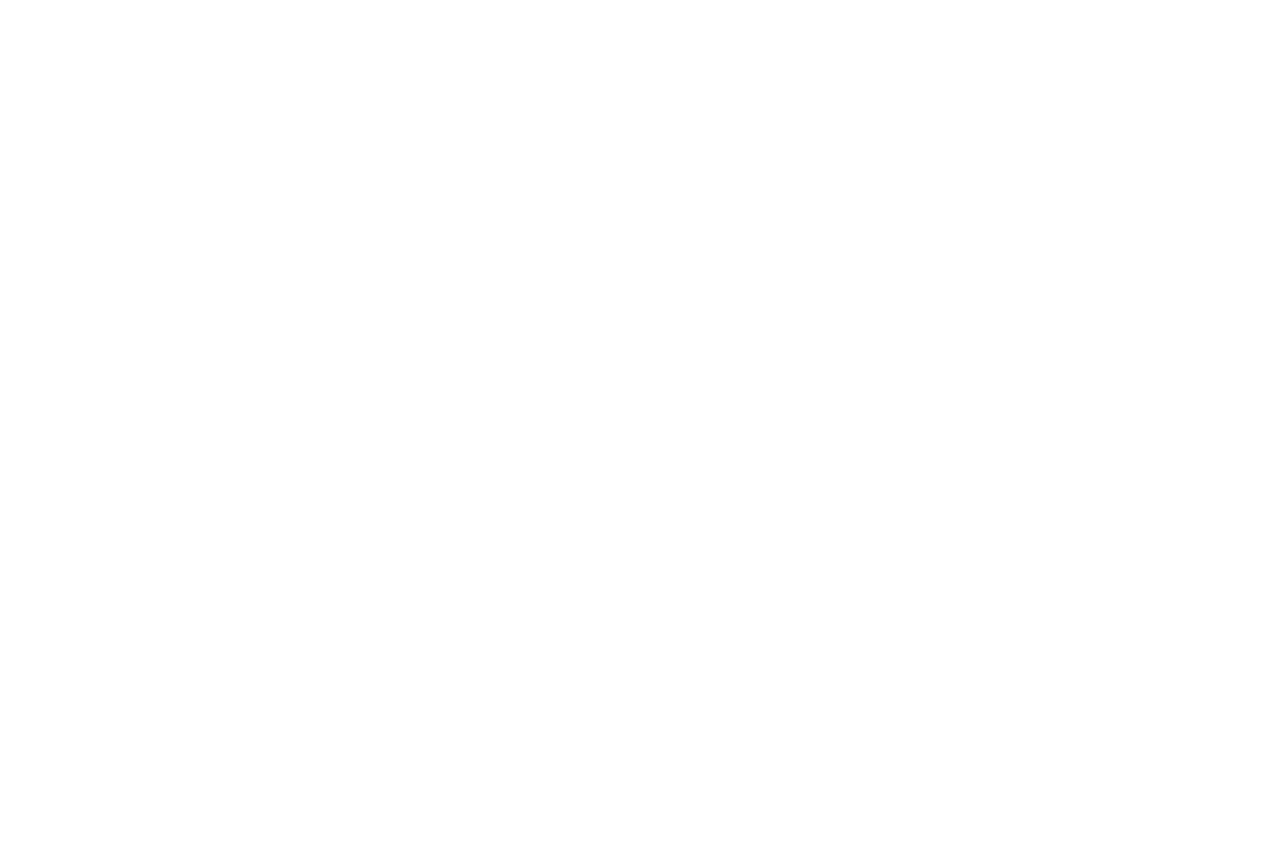
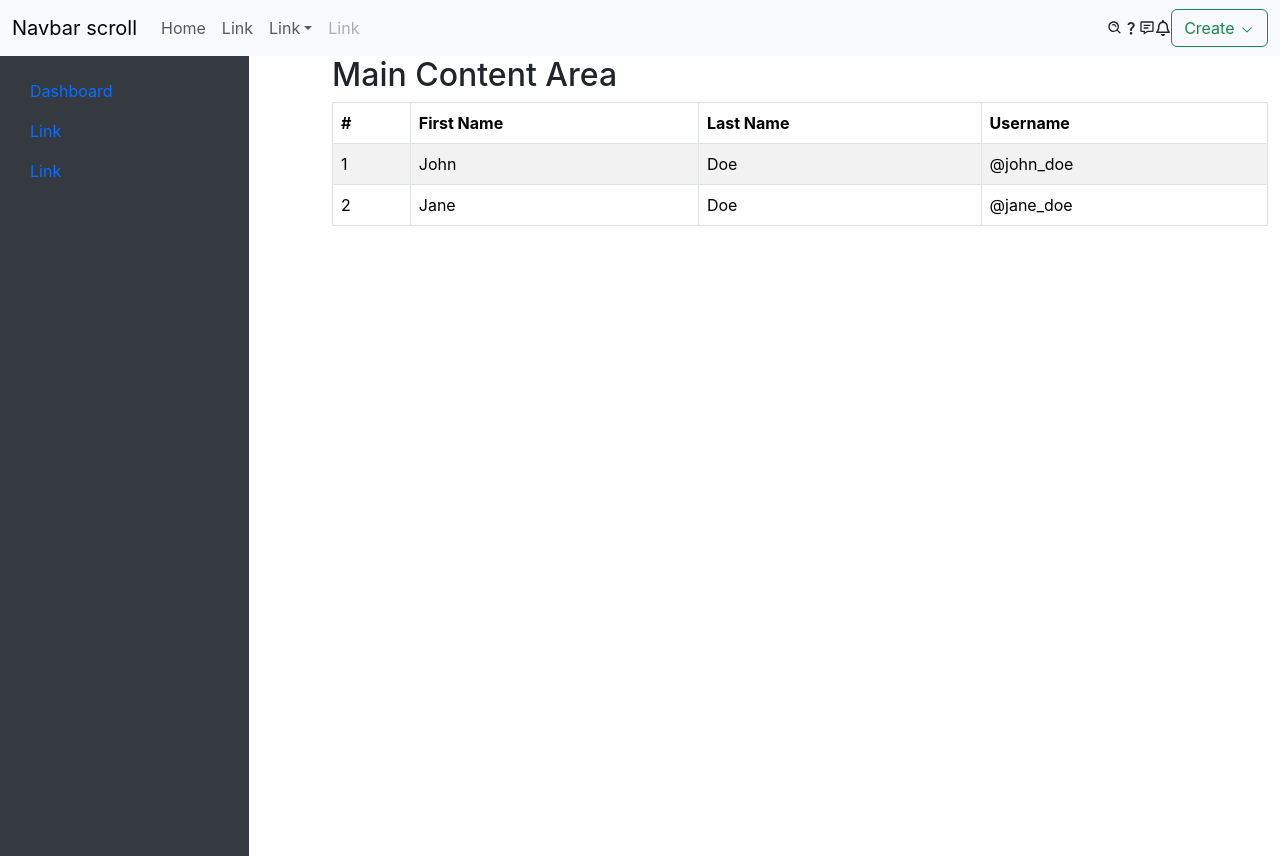
Before and after one commit to adnanahmedbilalbn/procom24_webDev, a React (Create React App) app in the folder frontend/: page /customerDashboard in a window 1280 px wide. Before the commit this address had no page. Before the commit the page ends 800 px from the top, so only its background shows below. Built offline with nearby package versions, Linux system fonts and the light colour scheme.

Commit message:
worked on customer dashboard

```diff
--- a/frontend/src/App.js
+++ b/frontend/src/App.js
@@ -1,7 +1,8 @@
-import React from 'react'
-import { BrowserRouter, Routes, Route } from 'react-router-dom'
-import Home from './pages/Home'
-import Login from './pages/Login'
+import React from 'react';
+import { BrowserRouter, Routes, Route } from 'react-router-dom';
+import Home from './pages/Home';
+import Login from './pages/Login';
+import CustomerDashboard from './pages/CustomerDashboard';
 
 const App = () => {
   return (
@@ -9,6 +10,7 @@ const App = () => {
       <Routes>
         <Route exact path='/' element={<Home />} />
         <Route exact path='/login' element={<Login />} />
+        <Route exact path='/customerDashboard' element={<CustomerDashboard />} />
       </Routes>
 
     </BrowserRouter>
--- a/frontend/src/index.css
+++ b/frontend/src/index.css
@@ -11,3 +11,47 @@ code {
   font-family: source-code-pro, Menlo, Monaco, Consolas, 'Courier New',
     monospace;
 }
+
+.sidebar{
+  background-color: black;
+}
+
+
+
+
+/* Sidebar.css */
+.sidebar {
+  position: absolute;
+  left: -1px;
+  width: 250px;
+  height: 100%;
+  background-color: #343a40;
+  padding: 15px;
+  transition: left 0.3s ease;
+}
+
+.sidebar.open {
+  left: 0; /* Show the sidebar by setting left to 0 */
+}
+
+.toggle-button {
+  position: absolute;
+  top: 10px;
+  left: 10px;
+  z-index: 1;
+  transition: left 0.3s ease;
+}
+
+.toggle-button.open {
+  left: 260px; /* Shift the toggle button to make space for the expanded sidebar */
+}
+
+@media (max-width: 768px) {
+  .sidebar {
+    display: none; /* Hide the sidebar on medium screens */
+  }
+
+  .toggle-button {
+    display: block; /* Display the toggle button on medium screens */
+  }
+}
--- /dev/null
+++ b/frontend/src/pages/CustomerDashboard.js
@@ -0,0 +1,40 @@
+// import React from 'react';
+// import Header from './Navbar';
+
+
+// const CustomerDashboard = () => {
+//   return (
+//     <div>
+//         <Header />
+//     </div>
+//   )
+// }
+
+// export default CustomerDashboard
+
+// Dashboard.js
+import React from 'react';
+import NavBar from './Navbar';
+import Sidebar from './Sidebar';
+import ResponsiveTable from './ResponsiveTable';
+
+const Dashboard = () => {
+  return (
+    <div>
+      <NavBar />
+      <div className="container-fluid">
+        <div className="row">
+          <div className="col-md-3">
+            <Sidebar />
+          </div>
+          <div className="col-md-9">
+            <h2>Main Content Area</h2>
+            <ResponsiveTable />
+          </div>
+        </div>
+      </div>
+    </div>
+  );
+};
+
+export default Dashboard;
--- /dev/null
+++ b/frontend/src/pages/Navbar.js
@@ -0,0 +1,129 @@
+// import React from 'react';
+// import Container from 'react-bootstrap/Container';
+// import Nav from 'react-bootstrap/Nav';
+// import Navbar from 'react-bootstrap/Navbar';
+// import NavDropdown from 'react-bootstrap/NavDropdown';
+
+// const Header = () => {
+//   return (
+//     <Navbar expand="lg" className="bg-body-tertiary">
+//     <Container>
+//       <Navbar.Brand href="#home">React-Bootstrap</Navbar.Brand>
+//       <Navbar.Toggle aria-controls="basic-navbar-nav" />
+//       <Navbar.Collapse id="basic-navbar-nav">
+//         <Nav className="me-auto">
+//           <Nav.Link href="#home">Home</Nav.Link>
+//           <Nav.Link href="#link">Link</Nav.Link>
+//           <NavDropdown title="Dropdown" id="basic-nav-dropdown">
+//             <NavDropdown.Item href="#action/3.1">Action</NavDropdown.Item>
+//             <NavDropdown.Item href="#action/3.2">
+//               Another action
+//             </NavDropdown.Item>
+//             <NavDropdown.Item href="#action/3.3">Something</NavDropdown.Item>
+//             <NavDropdown.Divider />
+//             <NavDropdown.Item href="#action/3.4">
+//               Separated link
+//             </NavDropdown.Item>
+//           </NavDropdown>
+//         </Nav>
+//       </Navbar.Collapse>
+//     </Container>
+//   </Navbar>
+//   )
+// }
+
+// export default Header;
+
+
+import Button from 'react-bootstrap/Button';
+import Container from 'react-bootstrap/Container';
+import Form from 'react-bootstrap/Form';
+import Nav from 'react-bootstrap/Nav';
+import Navbar from 'react-bootstrap/Navbar';
+import NavDropdown from 'react-bootstrap/NavDropdown';
+import { BiSearchAlt } from "react-icons/bi";
+import { MdOutlineQuestionMark } from "react-icons/md";
+import { BiMessageDetail } from "react-icons/bi";
+import { FaRegBell } from "react-icons/fa6";
+import { GoChevronDown } from "react-icons/go";
+
+
+
+
+
+
+function NavBar() {
+  return (
+    <Navbar expand="lg" className="bg-body-tertiary">
+      <Container fluid>
+        <Navbar.Brand href="#">Navbar scroll</Navbar.Brand>
+        <Navbar.Toggle aria-controls="navbarScroll" />
+        <Navbar.Collapse id="navbarScroll">
+          <Nav
+            className="me-auto my-2 my-lg-0"
+            style={{ maxHeight: '100px' }}
+            navbarScroll
+          >
+            <Nav.Link href="#action1">Home</Nav.Link>
+            <Nav.Link href="#action2">Link</Nav.Link>
+            <NavDropdown title="Link" id="navbarScrollingDropdown">
+              <NavDropdown.Item href="#action3">Action</NavDropdown.Item>
+              <NavDropdown.Item href="#action4">
+                Another action
+              </NavDropdown.Item>
+              <NavDropdown.Divider />
+              <NavDropdown.Item href="#action5">
+                Something else here
+              </NavDropdown.Item>
+            </NavDropdown>
+            <Nav.Link href="#" disabled>
+              Link
+            </Nav.Link>
+          </Nav>
+          <Form className="d-flex">
+          <div>
+            <BiSearchAlt />
+            <MdOutlineQuestionMark />
+            <BiMessageDetail />
+            <FaRegBell />
+            <Button variant="outline-success"> Create <GoChevronDown /> </Button>
+
+
+          </div>
+
+
+            {/* <Form.Control
+              type="search"
+              placeholder="Search"
+              className="me-2"
+              aria-label="Search"
+            />
+            <Button variant="outline-success">Search</Button> */}
+          </Form>
+        </Navbar.Collapse>
+      </Container>
+    </Navbar>
+  );
+}
+
+export default NavBar;
+
+
+// Navbar.js
+// import React from 'react';
+// import { Navbar, Nav } from 'react-bootstrap';
+
+// const NavBar = () => {
+//   return (
+//     <Navbar bg="dark" variant="dark">
+//       <Navbar.Brand href="#home">Dashboard</Navbar.Brand>
+//       <Nav className="mr-auto">
+//         <Nav.Link href="#home">Home</Nav.Link>
+//         <Nav.Link href="#features">Features</Nav.Link>
+//         <Nav.Link href="#pricing">Pricing</Nav.Link>
+//       </Nav>
+//     </Navbar>
+//   );
+// };
+
+// export default NavBar;
--- /dev/null
+++ b/frontend/src/pages/ResponsiveTable.js
@@ -0,0 +1,34 @@
+// ResponsiveTable.js
+import React from 'react';
+import { Table } from 'react-bootstrap';
+
+const ResponsiveTable = () => {
+  return (
+    <Table striped bordered hover responsive>
+      <thead>
+        <tr>
+          <th>#</th>
+          <th>First Name</th>
+          <th>Last Name</th>
+          <th>Username</th>
+        </tr>
+      </thead>
+      <tbody>
+        <tr>
+          <td>1</td>
+          <td>John</td>
+          <td>Doe</td>
+          <td>@john_doe</td>
+        </tr>
+        <tr>
+          <td>2</td>
+          <td>Jane</td>
+          <td>Doe</td>
+          <td>@jane_doe</td>
+        </tr>
+      </tbody>
+    </Table>
+  );
+};
+
+export default ResponsiveTable;
--- /dev/null
+++ b/frontend/src/pages/Sidebar.js
@@ -0,0 +1,17 @@
+// Sidebar.js
+import React from 'react';
+import { Nav } from 'react-bootstrap';
+
+const Sidebar = () => {
+  return (
+    <div className="sidebar">
+      <Nav defaultActiveKey="/home" className="flex-column">
+        <Nav.Link href="/home">Dashboard</Nav.Link>
+        <Nav.Link href="/link">Link</Nav.Link>
+        <Nav.Link href="/link">Link</Nav.Link>
+      </Nav>
+    </div>
+  );
+};
+
+export default Sidebar;
--- /dev/null
+++ b/package.json
@@ -0,0 +1,5 @@
+{
+  "dependencies": {
+    "react-icons": "^5.0.1"
+  }
+}
```
Also changed, not shown: 1 other file (tests, documents, lock files or other folders).
